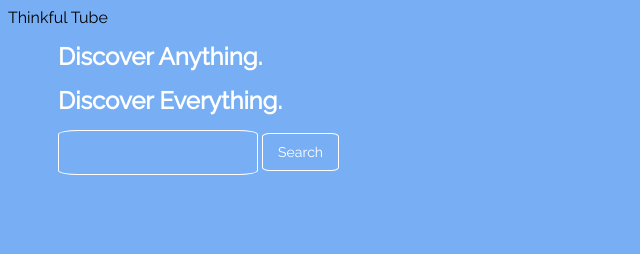
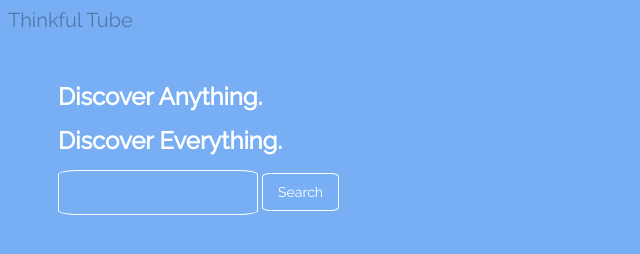
Before and after one commit to tanyagriego/thinkful-tube, a plain HTML site: page index.html in a window 1280 px wide. Shown: the whole page, without its empty margins (0-640 px from the left). Drawn offline with nearby package versions, Linux system fonts and the light colour scheme.

Commit message:
margin changes to search results

```diff
--- a/index.html
+++ b/index.html
@@ -1,7 +1,7 @@
 <!DOCTYPE html>
 <html lang="en">
     <head>
-        <title>Thinkful Tube</title>
+        <title class="title">Thinkful Tube</title>
         <link rel="stylesheet" href="main.css">
         <meta name="viewport" content="width=device-width, initial-scale=1">
         <link href="https://fonts.googleapis.com/css?family=Raleway" rel="stylesheet">
--- a/main.css
+++ b/main.css
@@ -5,9 +5,13 @@
     background-color: #78aff4;
 }
 
-title {
-    font-size: 36px;
-    color: rgba(97, 87, 87, 0.296);
+header {
+    font-size: 20px;
+    color: rgba(0, 0, 0, 0.317);
+}
+
+main {
+    margin-top: 50px;
 }
 
 h2 {
@@ -20,8 +24,17 @@ h2 {
 }
 .search-results {
     border: 1px solid grey;
+    padding: 0 25px;
     margin: 35px;
     width: 15%;
+}
+
+img {
+
+}
+
+a {
+
 }
 
 ::placeholder {
```
